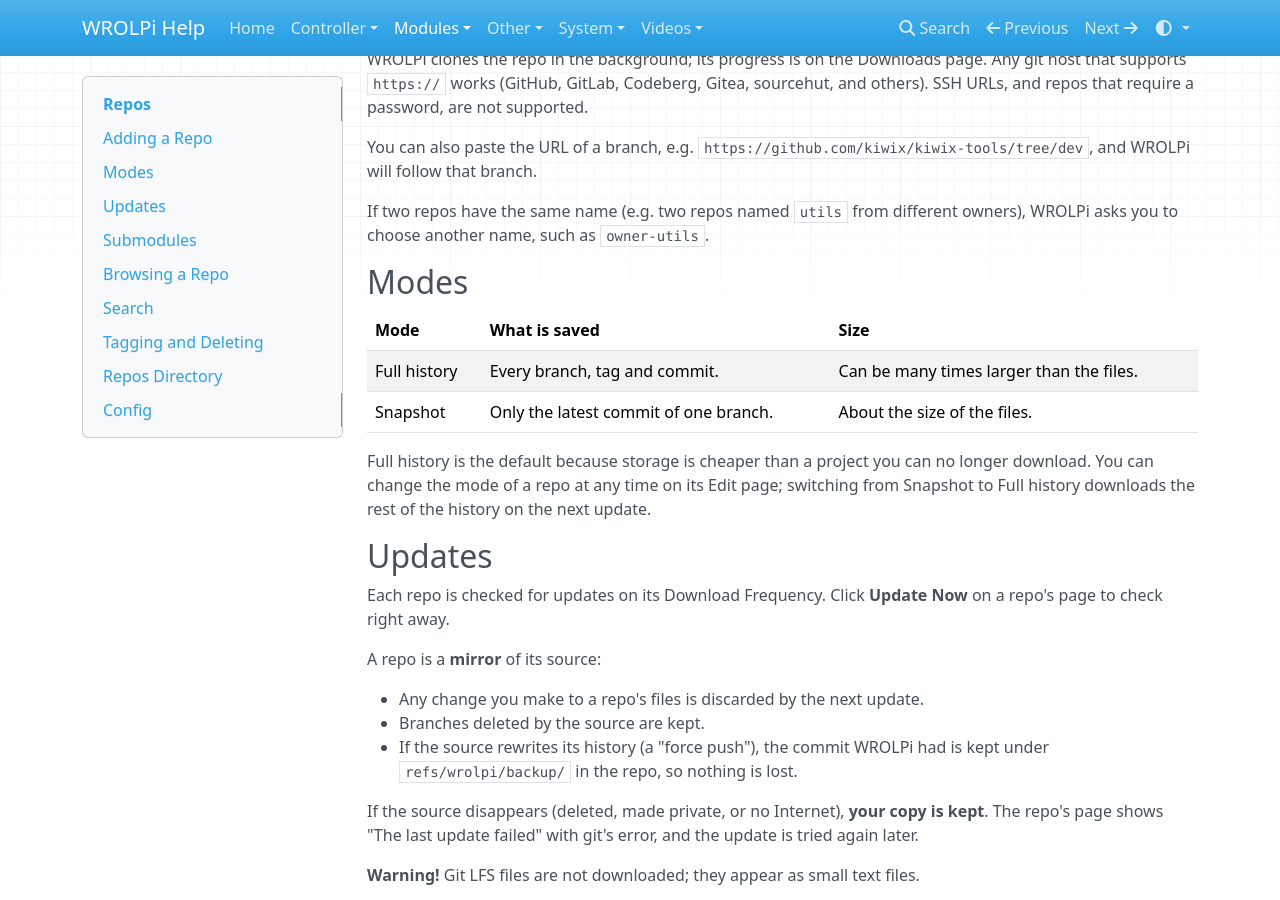
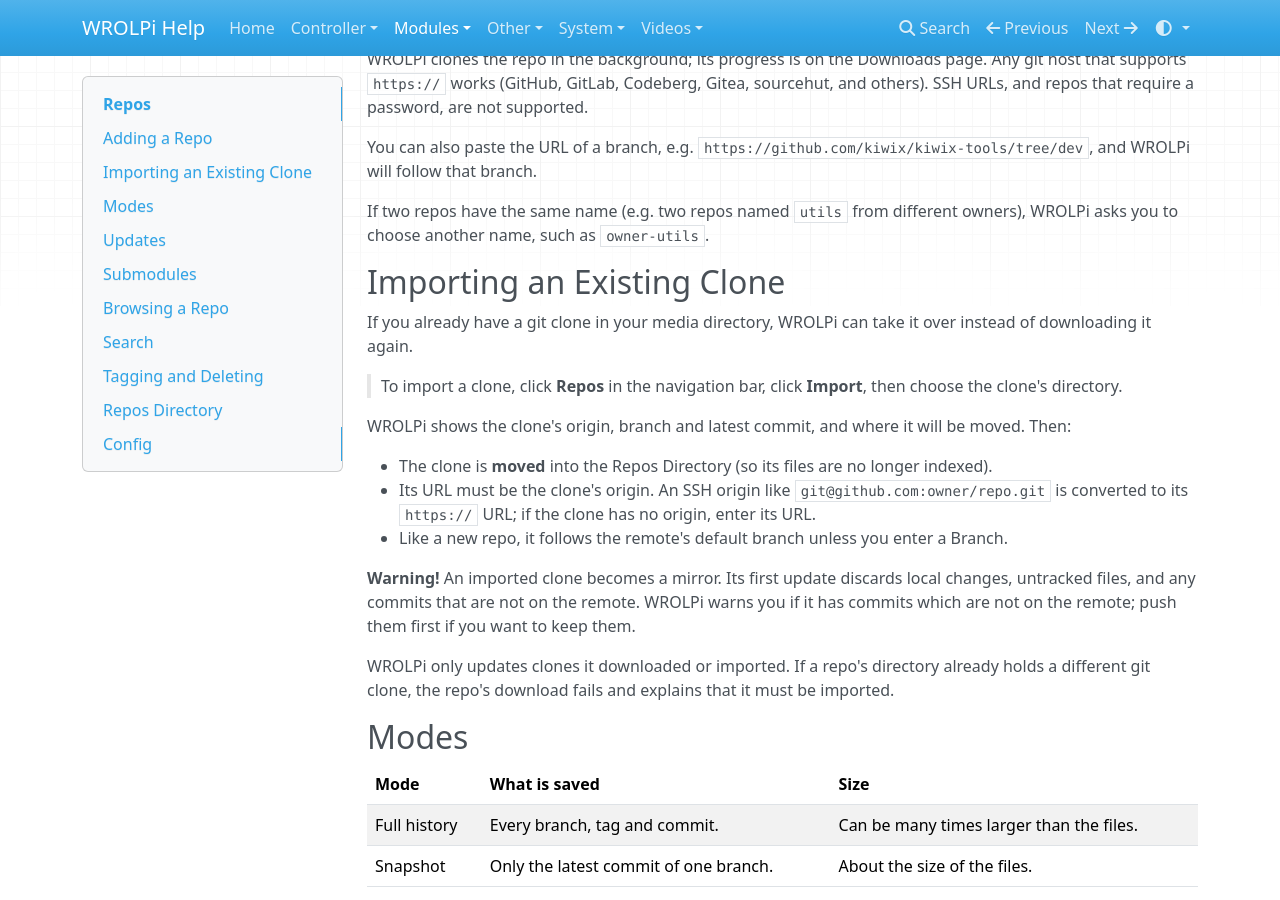
Before and after one commit to wrolpi/wrolpi-help, an MkDocs documentation site: the page built from docs/modules/repos/index.md, in a window 1280 px wide and 900 px high, scrolled down 1559 px. Built offline with MkDocs 1.6.1, drawn with Linux system fonts in a browser that asks for light colours; nearby versions of some CDN libraries.

Commit message:
Repos: importing an existing clone
Co-Authored-By: Claude Opus 5.5 <noreply@anthropic.com>

```diff
--- a/docs/modules/repos/index.md
+++ b/docs/modules/repos/index.md
@@ -30,6 +30,26 @@ that branch.
 
 If two repos have the same name (e.g. two repos named `utils` from different owners), WROLPi asks you to choose another
 name, such as `owner-utils`.
+
+## Importing an Existing Clone
+
+If you already have a git clone in your media directory, WROLPi can take it over instead of downloading it again.
+
+> To import a clone, click **Repos** in the navigation bar, click **Import**, then choose the clone's directory.
+
+WROLPi shows the clone's origin, branch and latest commit, and where it will be moved. Then:
+
+* The clone is **moved** into the Repos Directory (so its files are no longer indexed).
+* Its URL must be the clone's origin. An SSH origin like `git@github.com:owner/repo.git` is converted to its
+  `https://` URL; if the clone has no origin, enter its URL.
+* Like a new repo, it follows the remote's default branch unless you enter a Branch.
+
+**Warning!** An imported clone becomes a mirror. Its first update discards local changes, untracked files, and any
+commits that are not on the remote. WROLPi warns you if it has commits which are not on the remote; push them
+first if you want to keep them.
+
+WROLPi only updates clones it downloaded or imported. If a repo's directory already holds a different git clone, the
+repo's download fails and explains that it must be imported.
 
 ## Modes
 
```
